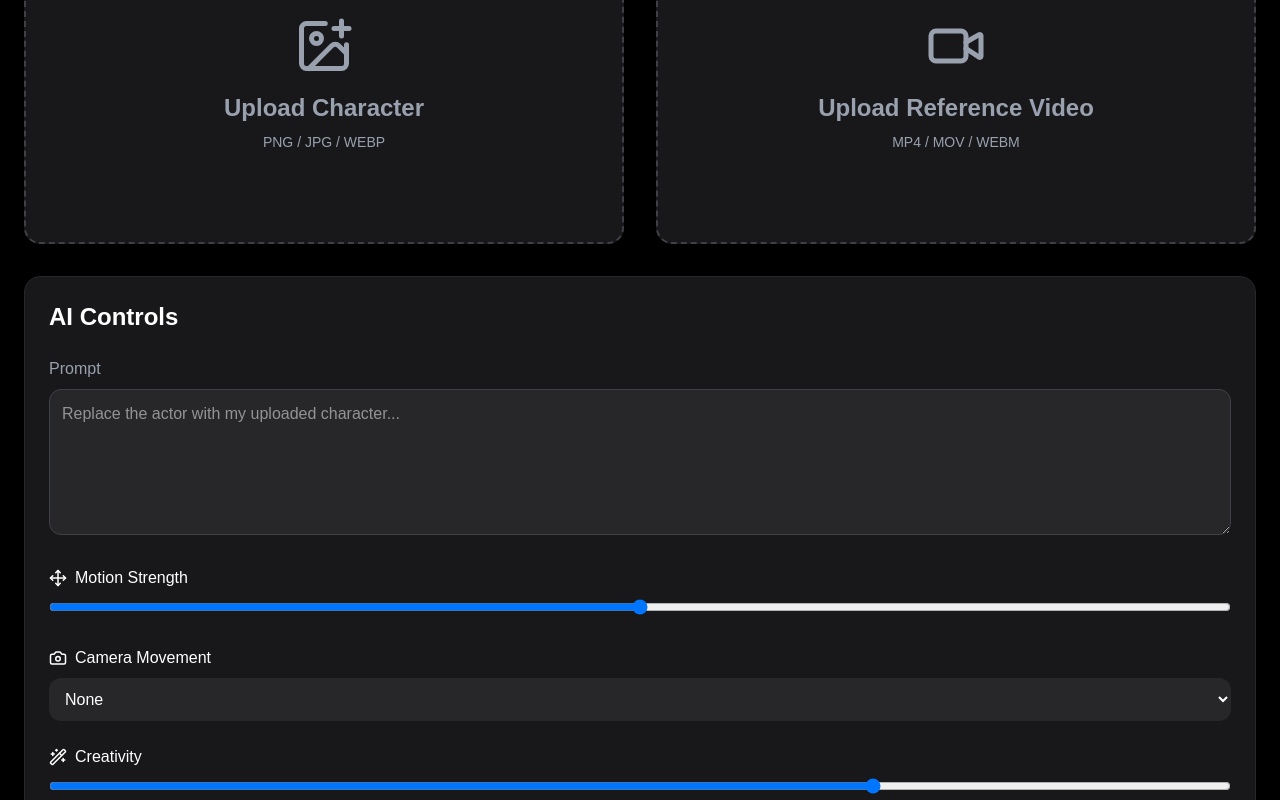
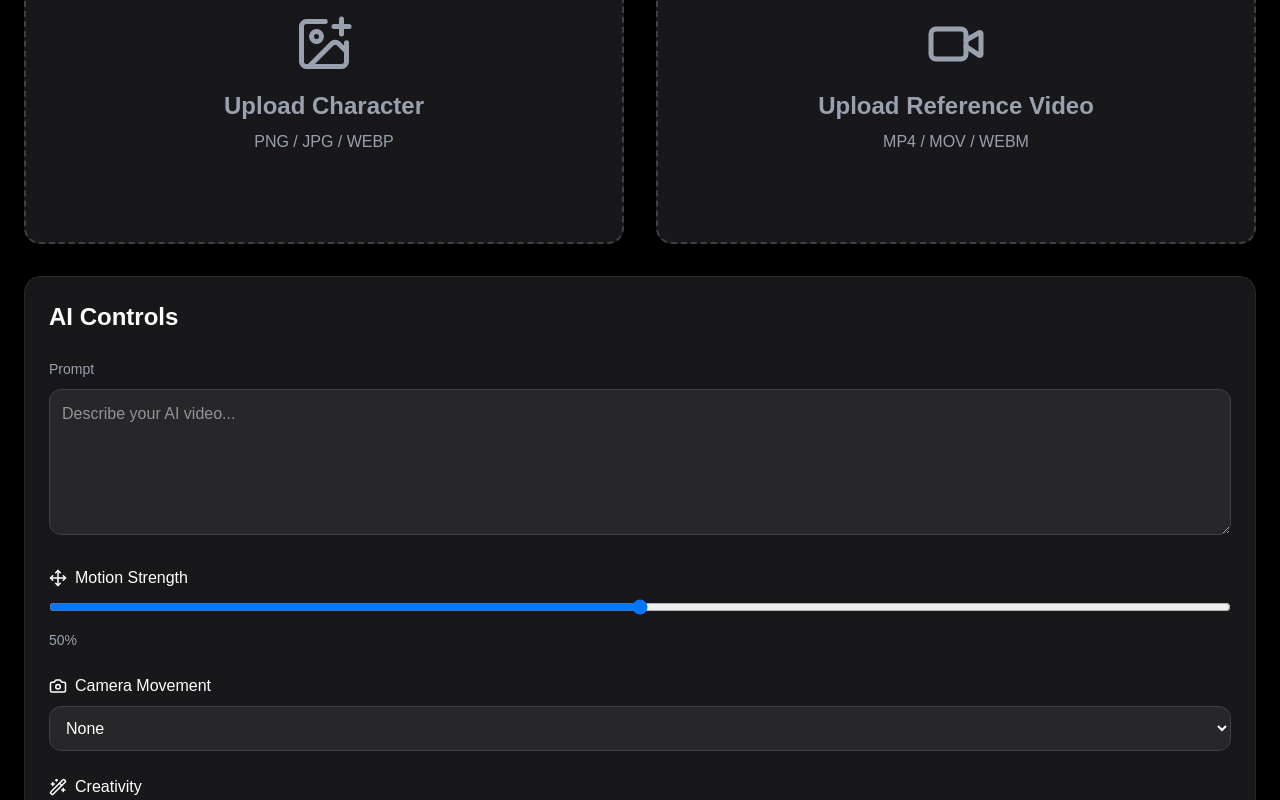
Before and after one commit to gokultamizh/ai-video-studio, a Next.js app: page / in a window 1280 px wide. Shown: the part 220-1020 px from the top of the page. Built offline with nearby package versions, Linux system fonts and the light colour scheme.

Commit message:
Completed React state architecture

```diff
--- a/app/components/RightPanel.tsx
+++ b/app/components/RightPanel.tsx
@@ -3,11 +3,37 @@
 import { useState } from "react";
 import { Camera, Move, Wand2 } from "lucide-react";
 
-export default function RightPanel() {
+type RightPanelProps = {
+  image: string | null;
+  video: string | null;
+};
+
+export default function RightPanel({
+  image,
+  video,
+}: RightPanelProps) {
   const [loading, setLoading] = useState(false);
   const [prompt, setPrompt] = useState("");
+  const [motionStrength, setMotionStrength] = useState(50);
+  const [camera, setCamera] = useState("None");
+  const [creativity, setCreativity] = useState(70);
 
   async function generateVideo() {
+    if (!image) {
+      alert("Please upload a character image.");
+      return;
+    }
+
+    if (!video) {
+      alert("Please upload a reference video.");
+      return;
+    }
+
+    if (!prompt.trim()) {
+      alert("Please enter a prompt.");
+      return;
+    }
+
     setLoading(true);
 
     try {
@@ -17,10 +43,12 @@ export default function RightPanel() {
           "Content-Type": "application/json",
         },
         body: JSON.stringify({
+          image,
+          video,
           prompt,
-          motionStrength: 50,
-          camera: "None",
-          creativity: 70,
+          motionStrength,
+          camera,
+          creativity,
         }),
       });
 
@@ -28,27 +56,24 @@ export default function RightPanel() {
 
       console.log(result);
 
-      window.dispatchEvent(new Event("generate-video"));
-
       alert(result.message);
-
     } catch (error) {
       console.error(error);
-
-      alert("API Error");
+      alert("Failed to connect to backend.");
+    } finally {
+      setLoading(false);
     }
-
-    setLoading(false);
   }
 
   return (
-    <div className="bg-zinc-900 rounded-2xl p-6 border border-zinc-800 text-white">
+    <div className="bg-zinc-900 rounded-2xl border border-zinc-800 p-6 text-white">
 
       <h2 className="text-2xl font-bold mb-6">
         AI Controls
       </h2>
 
-      <label className="text-gray-400">
+      <div className="mb-6">
+        <label className="text-sm text-gray-400">
           Prompt
         </label>
 
@@ -56,30 +81,44 @@ export default function RightPanel() {
           rows={5}
           value={prompt}
           onChange={(e) => setPrompt(e.target.value)}
-        placeholder="Replace the actor with my uploaded character..."
-        className="mt-2 mb-6 w-full rounded-xl bg-zinc-800 border border-zinc-700 p-3 outline-none"
-      />
-
-      <div className="mb-6">
-        <div className="flex items-center gap-2 mb-2">
-          <Move size={18} />
-          Motion Strength
-        </div>
-
-        <input
-          type="range"
-          defaultValue={50}
-          className="w-full"
+          placeholder="Describe your AI video..."
+          className="mt-2 w-full rounded-xl bg-zinc-800 border border-zinc-700 p-3 outline-none"
         />
       </div>
 
       <div className="mb-6">
         <div className="flex items-center gap-2 mb-2">
-          <Camera size={18} />
-          Camera Movement
+          <Move size={18} />
+          <span>Motion Strength</span>
         </div>
 
-        <select className="w-full rounded-xl bg-zinc-800 p-3">
+        <input
+          type="range"
+          min={0}
+          max={100}
+          value={motionStrength}
+          onChange={(e) =>
+            setMotionStrength(Number(e.target.value))
+          }
+          className="w-full"
+        />
+
+        <p className="text-sm text-gray-400 mt-2">
+          {motionStrength}%
+        </p>
+      </div>
+
+      <div className="mb-6">
+        <div className="flex items-center gap-2 mb-2">
+          <Camera size={18} />
+          <span>Camera Movement</span>
+        </div>
+
+        <select
+          value={camera}
+          onChange={(e) => setCamera(e.target.value)}
+          className="w-full rounded-xl bg-zinc-800 border border-zinc-700 p-3"
+        >
           <option>None</option>
           <option>Zoom In</option>
           <option>Zoom Out</option>
@@ -88,23 +127,32 @@ export default function RightPanel() {
         </select>
       </div>
 
-      <div className="mb-6">
+      <div className="mb-8">
         <div className="flex items-center gap-2 mb-2">
           <Wand2 size={18} />
-          Creativity
+          <span>Creativity</span>
         </div>
 
         <input
           type="range"
-          defaultValue={70}
+          min={0}
+          max={100}
+          value={creativity}
+          onChange={(e) =>
+            setCreativity(Number(e.target.value))
+          }
           className="w-full"
         />
+
+        <p className="text-sm text-gray-400 mt-2">
+          {creativity}%
+        </p>
       </div>
 
       <button
         onClick={generateVideo}
         disabled={loading}
-        className="w-full rounded-xl bg-gradient-to-r from-blue-600 to-purple-600 py-4 font-bold hover:scale-105 transition"
+        className="w-full rounded-xl bg-gradient-to-r from-blue-600 to-purple-600 py-4 font-bold hover:scale-105 transition disabled:opacity-50"
       >
         {loading ? "⏳ Generating..." : "🚀 Generate Video"}
       </button>
--- a/app/components/upload/CharacterUpload.tsx
+++ b/app/components/upload/CharacterUpload.tsx
@@ -1,22 +1,33 @@
 "use client";
 
-import { useCallback, useState } from "react";
+import { useCallback } from "react";
 import { useDropzone } from "react-dropzone";
 import { ImagePlus, X } from "lucide-react";
 
-export default function CharacterUpload() {
-  const [image, setImage] = useState<string | null>(null);
+type CharacterUploadProps = {
+  image: string | null;
+  setImage: React.Dispatch<React.SetStateAction<string | null>>;
+};
 
-  const onDrop = useCallback((acceptedFiles: File[]) => {
-    if (acceptedFiles.length > 0) {
-      setImage(URL.createObjectURL(acceptedFiles[0]));
-    }
-  }, []);
+export default function CharacterUpload({
+  image,
+  setImage,
+}: CharacterUploadProps) {
+  const onDrop = useCallback(
+    (acceptedFiles: File[]) => {
+      if (acceptedFiles.length > 0) {
+        const file = acceptedFiles[0];
+        const imageUrl = URL.createObjectURL(file);
+        setImage(imageUrl);
+      }
+    },
+    [setImage]
+  );
 
   const { getRootProps, getInputProps, open } = useDropzone({
     onDrop,
+    noClick: true,
     multiple: false,
-    noClick: true,
     accept: {
       "image/*": [],
     },
@@ -32,7 +43,7 @@ export default function CharacterUpload() {
       {!image ? (
         <div
           onClick={open}
-          className="cursor-pointer text-center text-gray-400"
+          className="text-center text-gray-400 cursor-pointer"
         >
           <ImagePlus size={60} className="mx-auto mb-4" />
 
@@ -40,7 +51,7 @@ export default function CharacterUpload() {
             Upload Character
           </h2>
 
-          <p className="mt-2 text-sm">
+          <p className="mt-2">
             PNG / JPG / WEBP
           </p>
         </div>
@@ -57,7 +68,7 @@ export default function CharacterUpload() {
               e.stopPropagation();
               setImage(null);
             }}
-            className="absolute top-3 right-3 bg-red-600 hover:bg-red-700 rounded-full p-2"
+            className="absolute top-3 right-3 bg-red-600 hover:bg-red-700 p-2 rounded-full"
           >
             <X size={18} className="text-white" />
           </button>
--- a/app/components/upload/VideoUpload.tsx
+++ b/app/components/upload/VideoUpload.tsx
@@ -1,17 +1,28 @@
 "use client";
 
-import { useCallback, useState } from "react";
+import { useCallback } from "react";
 import { useDropzone } from "react-dropzone";
 import { Video, X } from "lucide-react";
 
-export default function VideoUpload() {
-  const [video, setVideo] = useState<string | null>(null);
+type VideoUploadProps = {
+  video: string | null;
+  setVideo: React.Dispatch<React.SetStateAction<string | null>>;
+};
 
-  const onDrop = useCallback((acceptedFiles: File[]) => {
-    if (acceptedFiles.length > 0) {
-      setVideo(URL.createObjectURL(acceptedFiles[0]));
-    }
-  }, []);
+export default function VideoUpload({
+  video,
+  setVideo,
+}: VideoUploadProps) {
+  const onDrop = useCallback(
+    (acceptedFiles: File[]) => {
+      if (acceptedFiles.length > 0) {
+        const file = acceptedFiles[0];
+        const videoUrl = URL.createObjectURL(file);
+        setVideo(videoUrl);
+      }
+    },
+    [setVideo]
+  );
 
   const { getRootProps, getInputProps, open } = useDropzone({
     onDrop,
@@ -32,7 +43,7 @@ export default function VideoUpload() {
       {!video ? (
         <div
           onClick={open}
-          className="cursor-pointer text-center text-gray-400"
+          className="text-center text-gray-400 cursor-pointer"
         >
           <Video size={60} className="mx-auto mb-4" />
 
@@ -40,25 +51,24 @@ export default function VideoUpload() {
             Upload Reference Video
           </h2>
 
-          <p className="mt-2 text-sm">
+          <p className="mt-2">
             MP4 / MOV / WEBM
           </p>
         </div>
       ) : (
         <>
           <video
+            src={video}
             controls
             className="w-full h-full object-contain"
-          >
-            <source src={video} />
-          </video>
+          />
 
           <button
             onClick={(e) => {
               e.stopPropagation();
               setVideo(null);
             }}
-            className="absolute top-3 right-3 bg-red-600 hover:bg-red-700 rounded-full p-2"
+            className="absolute top-3 right-3 bg-red-600 hover:bg-red-700 p-2 rounded-full"
           >
             <X size={18} className="text-white" />
           </button>
--- a/app/page.tsx
+++ b/app/page.tsx
@@ -1,3 +1,6 @@
+"use client";
+
+import { useState } from "react";
 import Navbar from "./components/Navbar";
 import CharacterUpload from "./components/upload/CharacterUpload";
 import VideoUpload from "./components/upload/VideoUpload";
@@ -5,6 +8,9 @@ import RightPanel from "./components/RightPanel";
 import Timeline from "./components/Timeline";
 
 export default function Home() {
+  const [image, setImage] = useState<string | null>(null);
+  const [video, setVideo] = useState<string | null>(null);
+
   return (
     <main className="min-h-screen bg-black text-white">
       <Navbar />
@@ -18,7 +24,10 @@ export default function Home() {
               Character Image
             </h2>
 
-            <CharacterUpload />
+            <CharacterUpload
+              image={image}
+              setImage={setImage}
+            />
           </div>
 
           <div>
@@ -26,13 +35,19 @@ export default function Home() {
               Reference Video
             </h2>
 
-            <VideoUpload />
+            <VideoUpload
+              video={video}
+              setVideo={setVideo}
+            />
           </div>
 
         </div>
 
         <div className="mb-8">
-          <RightPanel />
+          <RightPanel
+            image={image}
+            video={video}
+          />
         </div>
 
         <Timeline />
```
Lines whose indentation alone changed are shown as unchanged.
